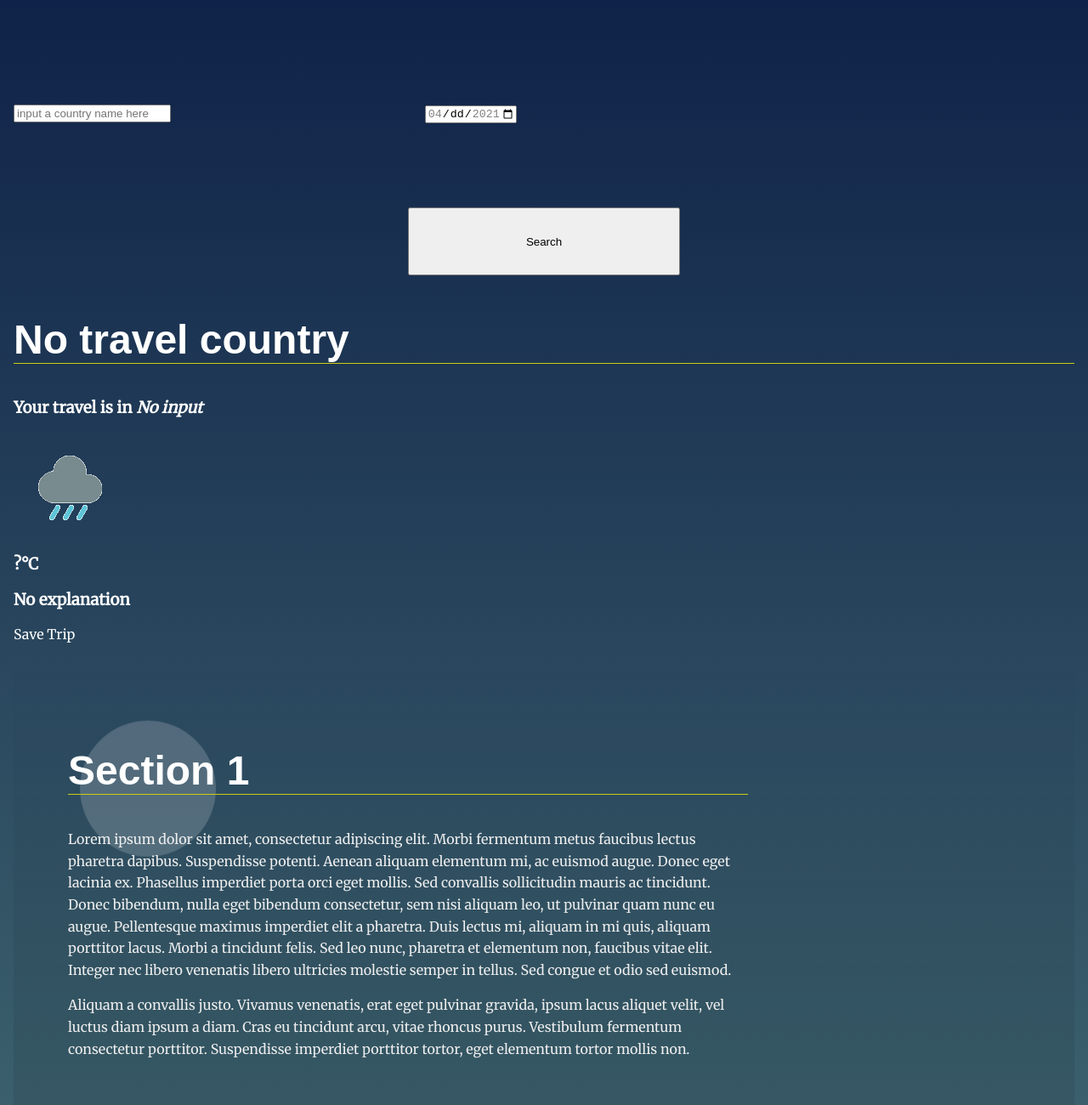
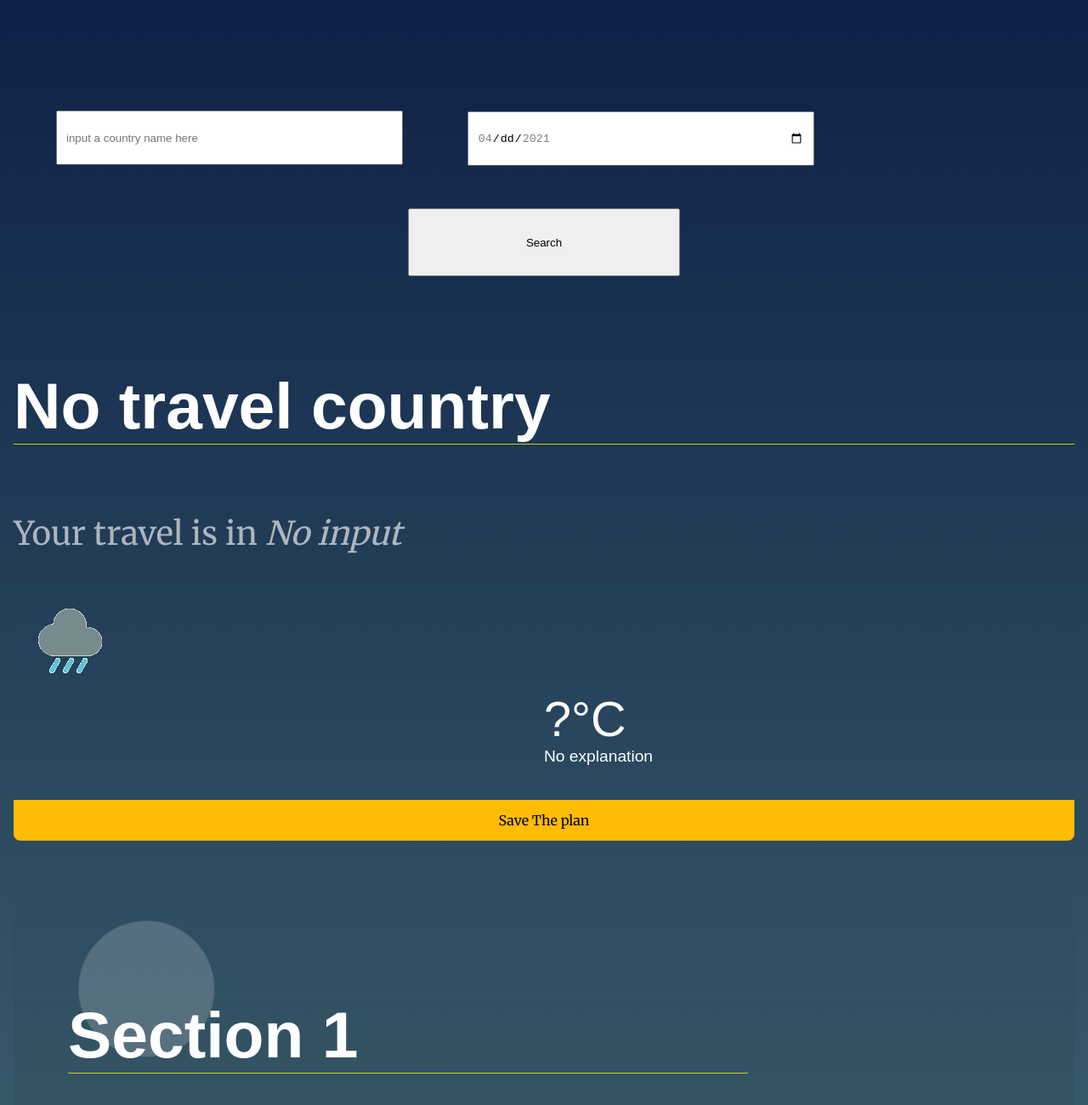
Before and after one commit to unoszte0291/capstone-travel-app, a website built with webpack: page src/client/views/index.html in a window 1280 px wide. Shown: the part 440-1740 px from the top of the page at 85% size. Built offline with nearby package versions, Linux system fonts and the light colour scheme; no server answers; files whose address does not match are found by name.

Commit message:
Add files via upload

```diff
--- a/src/client/js/app.js
+++ b/src/client/js/app.js
@@ -121,7 +121,7 @@ function getplan(event) {
     //preventing default
     event.preventDefault();
     //getting keys from server side
-    fetch('http://localhost:8080/get_infomation')
+    fetch('http://localhost:8081/get_infomation')
         .then((res) => res.json())
         .then((keys) => {
             const GEONAMES = keys.GEONAMES;
@@ -425,7 +425,7 @@ function minmaxdate() {
 //it will update the ui with the saved trip info
 getserverdata();
 async function getserverdata() {
-    const response = await fetch('/return');
+    const response = await fetch('http://localhost:8081/return');
     const newentry = await response.json();
     // checking if there is a icon attribute
     if (newentry && newentry.icon) {
--- a/src/client/styles/styles.scss
+++ b/src/client/styles/styles.scss
@@ -323,17 +323,17 @@ section.your-active-class .landing__container::after {
     margin-left: 50px;
 }
 
-#date{
+#travel_date{
     height: 2.5rem;
-    width: 100%;
+    width: 80%;
     margin: 10px;
     padding: 10px;
     margin-left: 50px;
 }
 
-#departure{
+#travel_place{
     height: 2.5rem;
-    width: 100%;
+    width: 80%;
     margin: 10px;
     padding: 10px;
     margin-left: 50px;
@@ -349,6 +349,51 @@ section.your-active-class .landing__container::after {
     display: inline-block;
     height: 2.5rem;
     width: 30rem;
+}
+
+#saveplan{
+    width: 100%;
+    color: black;
+    background-color: #ffbc05;
+    height: 3em;
+    cursor: pointer;
+    text-align: center;
+    line-height: 3em;
+    font-size: 1em;
+    border-bottom-right-radius: 8px;
+    border-bottom-left-radius: 8px;
+}
+
+#explanation, #temperature {
+    padding-left: 50%;
+    margin-block-start: 0em;
+    margin-block-end: 0em;
+    margin-inline-start: 0em;
+    margin-inline-end: 0em;
+}
+
+#temperature, #explanation {
+    color: white;
+    font-family: 'Lexend Giga', sans-serif;
+}
+#explanation {
+    font-size: 1.5vw;
+}
+
+#temperature {
+    font-size: 4.5vw;
+}
+
+h2 {
+margin-top: 100px;
+font-size: 6vw;
+}
+
+h3 {
+    font-weight: 100;
+    color: #adb5bd;
+    font-size: 3.0vw;
+    margin-top: 5.0rem;
 }
 
 
--- a/src/client/views/index.html
+++ b/src/client/views/index.html
@@ -39,20 +39,24 @@
     <br>
     <br>
     <div class="button">
-      <button id="submit" type = "submit"> Search </button>
+      <button id="submit" type="submit" onclick="Client.getplan(event)">
+       Search
+       </button>
     </div>
     </div>
     <div id="picture">
         <article>
             <h2 id="nowhere_titile">No travel country</h2>
             <h3>Your travel is in <em id="noinput">No input</em></h3>
-            <img src="./src/client/media/u00d.png" alt="" id="weather">
+            <img src="./src/client/media/unknown.png" alt="" id="weather">
             <div id="country_date">
                 <h3 id="temperature">?°C</h3>
                 <h3 id="explanation">No explanation</h3>
             </div>
         </article>
-        <div id="saveTrip">Save Trip</div>
+        <br>
+        <br>
+        <div id="saveplan">Save The plan</div>
     </div>
     <br>
     <section data-nav="Section 1" class="your-active-class">
```
Also changed, not shown: src/client/media/unknown.png (added).
